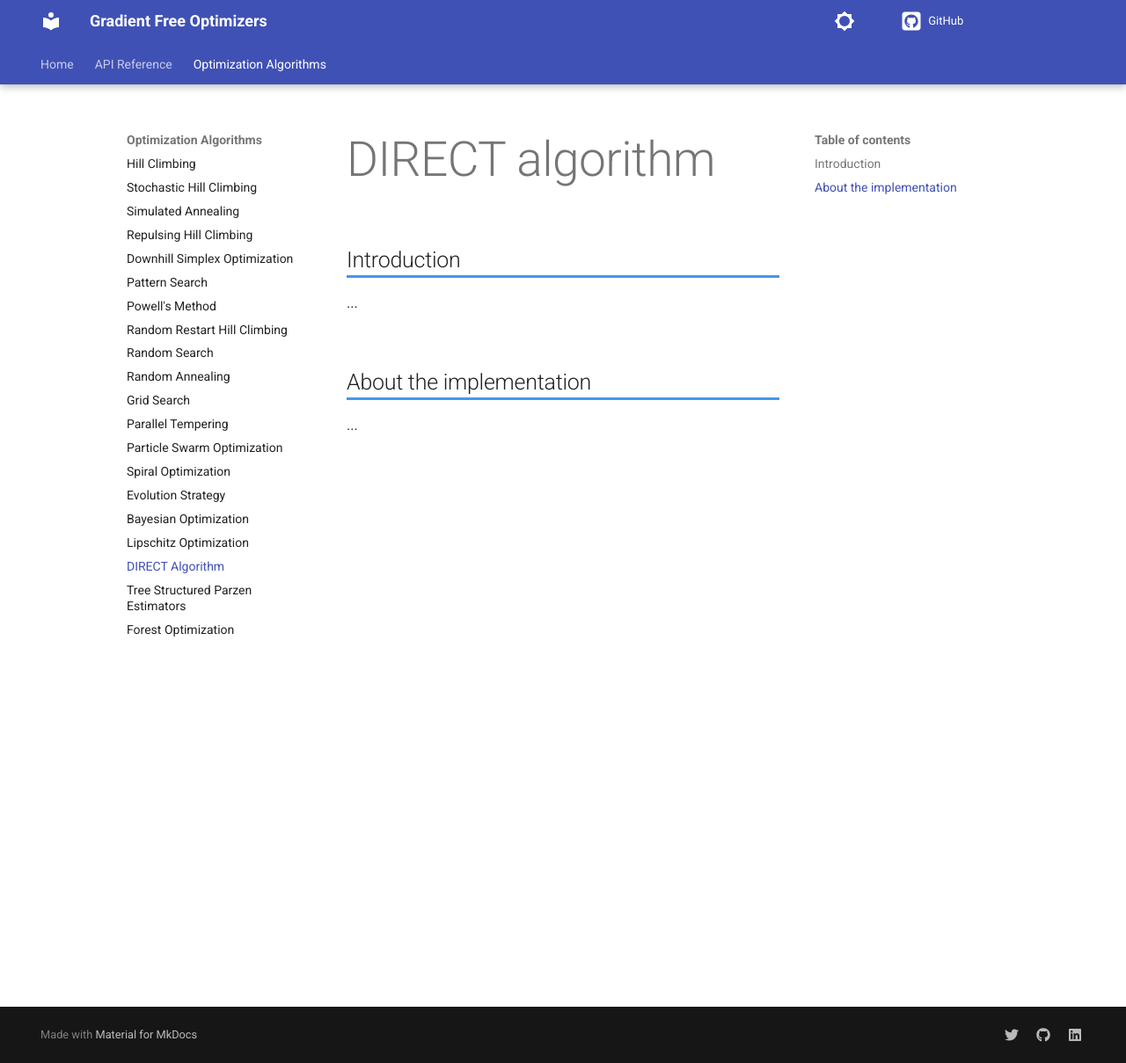
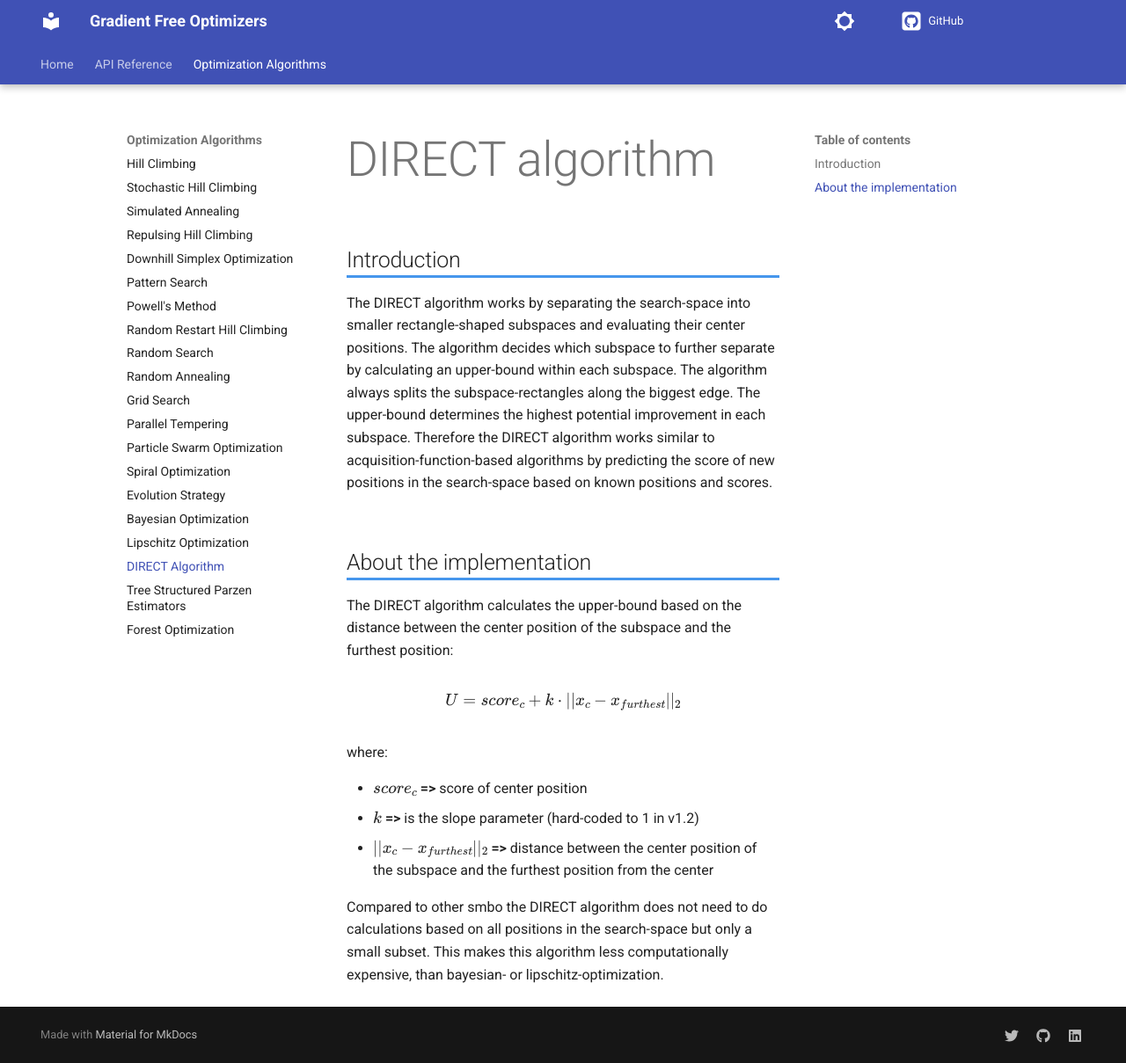
Before and after one commit to SimonBlanke/gradient-free-optimizers-documentation, an MkDocs documentation site: the page built from docs/optimizers/direct_algorithm.md, in a window 1280 px wide and 1209 px high. Shown: the whole window at 88% size. Built offline with MkDocs 1.6.1 and Material for MkDocs 9.7.7, drawn with Linux system fonts in a browser that asks for light colours; comment, search, counter and statistics services are not loaded; the version menu is left out.

Commit message:
add direct-algo page

```diff
--- a/docs/optimizers/direct_algorithm.md
+++ b/docs/optimizers/direct_algorithm.md
@@ -3,10 +3,22 @@
 
 ## Introduction
 
-...
+The DIRECT algorithm works by separating the search-space into smaller rectangle-shaped subspaces and evaluating their center positions. The algorithm decides which subspace to further separate by calculating an upper-bound within each subspace. The algorithm always splits the subspace-rectangles along the biggest edge. The upper-bound determines the highest potential improvement in each subspace. Therefore the DIRECT algorithm works similar to acquisition-function-based algorithms by predicting the score of new positions in the search-space based on known positions and scores.
 
 
 
 ## About the implementation
 
-...
+The DIRECT algorithm calculates the upper-bound based on the distance between the center position of the subspace and the furthest position:
+
+$$
+U = score_{c} + k \cdot || x_c-x_{furthest} ||_2
+$$
+
+where:
+
+- $score_{c}$ **=>** score of center position
+- $k$ **=>** is the slope parameter (hard-coded to 1 in v1.2)
+- $|| x_c-x_{furthest} ||_2$ **=>** distance between the center position of the subspace and the furthest position from the center
+
+Compared to other smbo the DIRECT algorithm does not need to do calculations based on all positions in the search-space but only a small subset. This makes this algorithm less computationally expensive, than bayesian- or lipschitz-optimization.
```
